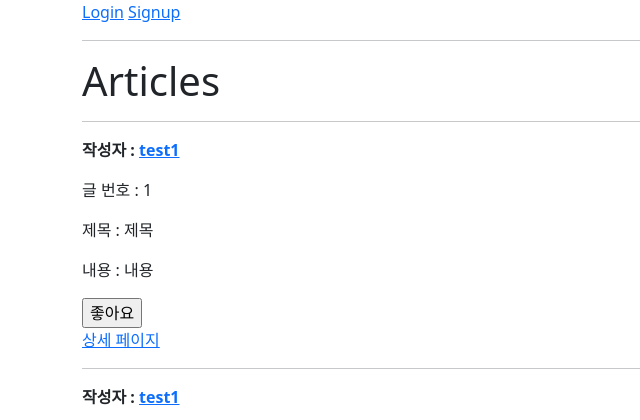
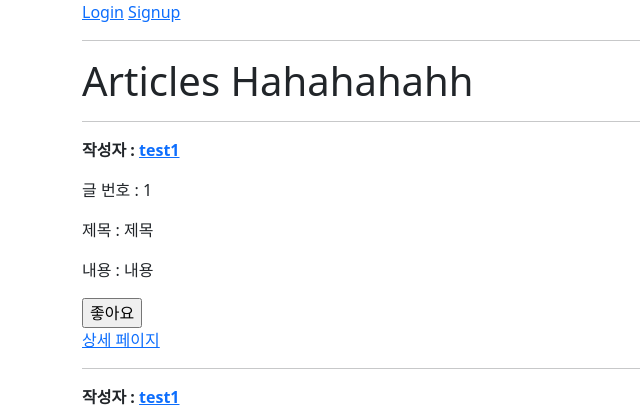
Before and after one commit to gumi8-ed/pr_test, a Django app: page /articles/ in a window 1280 px wide. Shown: the top 420 px of the page, without its empty margins (0-640 px from the left). Run offline with Django 3.2, Linux system fonts and the light colour scheme; data comes from the database, SQL or seed files in the repository.

Commit message:
index hTag change

```diff
--- a/articles/templates/articles/index.html
+++ b/articles/templates/articles/index.html
@@ -1,7 +1,7 @@
 {% extends 'base.html' %}
 
 {% block content %}
-  <h1>Articles</h1>
+  <h1>Articles Hahahahahh </h1>
   {% if request.user.is_authenticated %}
     <a href="{% url 'articles:create' %}">CREATE</a>
   {% endif %}
```
